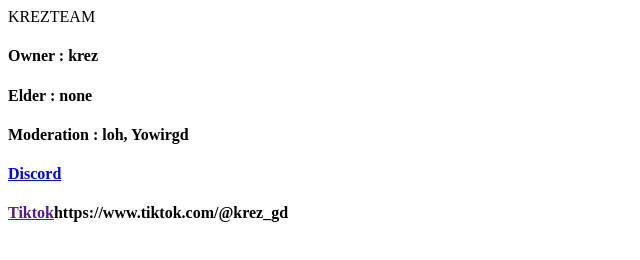
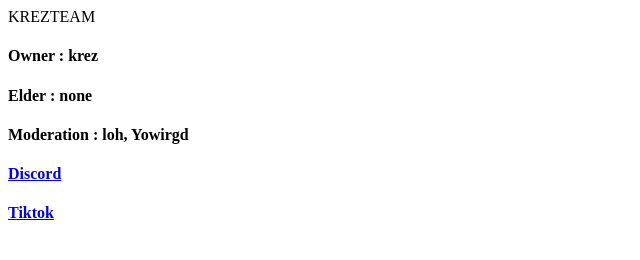
Before and after one commit to KREZYT/KREZTEAML, a plain HTML site: page index.html in a window 1280 px wide. Shown: the whole page, without its empty margins (0-640 px from the left). Drawn offline with Linux system fonts and the light colour scheme.

Commit message:
Update index.html

```diff
--- a/index.html
+++ b/index.html
@@ -15,5 +15,5 @@ KREZTEAM
 
 <h4><a href="https://discord.gg/Z6STvG7wNv">Discord</a></h4>
 
-<h4><a href="">Tiktok</a>https://www.tiktok.com/@krez_gd</h4>
+<h4><a href="https://www.tiktok.com/@krez_gd">Tiktok</a></h4>
 </html>
```
